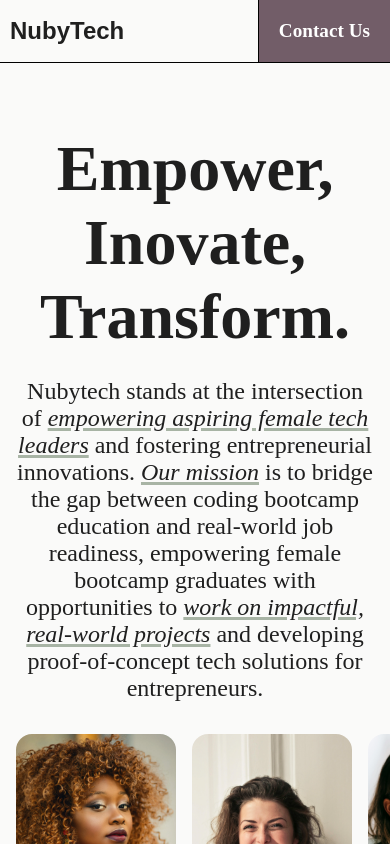
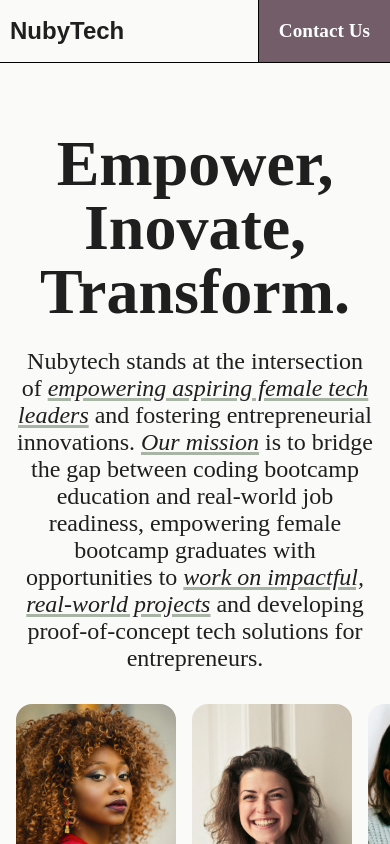
Before and after one commit to AustinMaturure/NubyTech, a React (Vite) app in the folder nubytech/: page / in a window 390 px wide. Shown: the top 844 px of the page. Built offline with nearby package versions, Linux system fonts and the light colour scheme; a web font is replaced by a local one.

Commit message:
Adjusted mobile responsivness

```diff
--- a/nubytech/src/index.css
+++ b/nubytech/src/index.css
@@ -55,6 +55,9 @@ button {
   .hero-text {
     padding: 1rem;
   }
+  .hero-text h1 {
+    line-height: 1;
+  }
   .about-text {
     padding: 1rem;
   }
```
